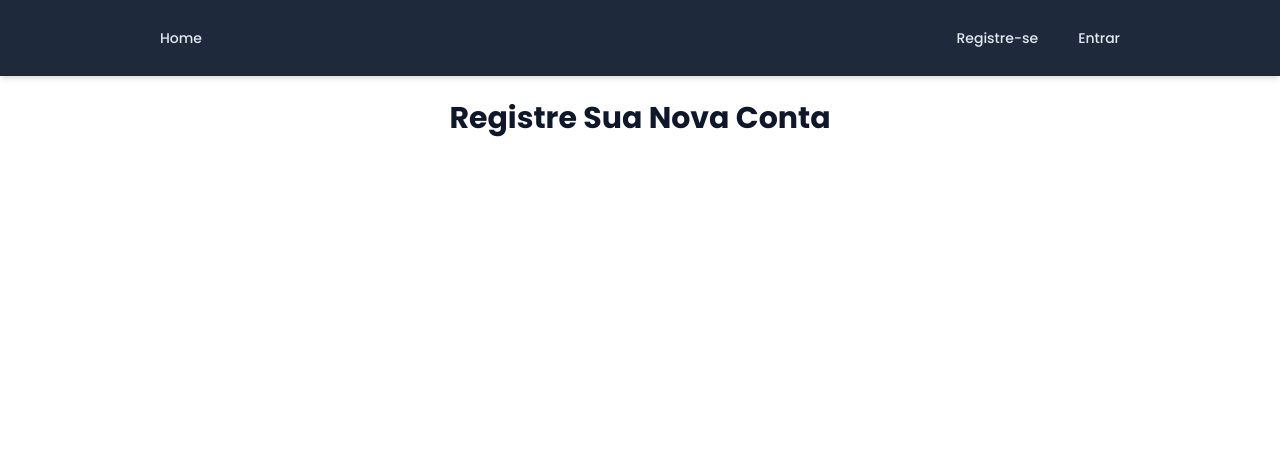
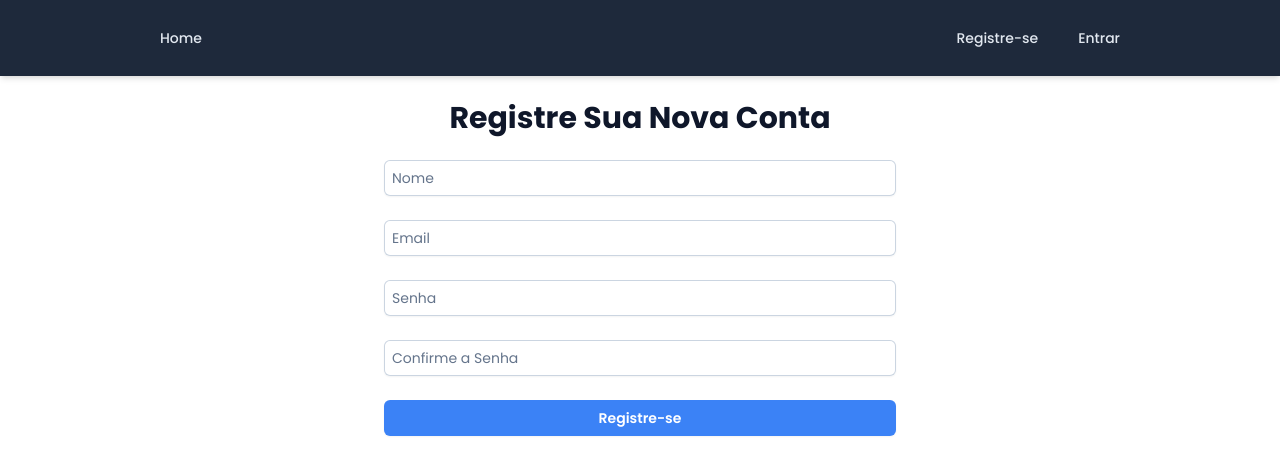
Before and after one commit to Pabloopk/Laravel-estudos-2025, a React (Vite) app in the folder App-FullStack/laravel_react/: page /register in a window 1280 px wide. Shown: the top 474 px of the page. Built offline with nearby package versions, Linux system fonts and the light colour scheme.

Commit message:
adding form to the register

```diff
--- a/App-FullStack/laravel_react/src/Pages/Auth/Register.jsx
+++ b/App-FullStack/laravel_react/src/Pages/Auth/Register.jsx
@@ -1,7 +1,45 @@
+import { useState } from "react";
+
 export default function Register(){
+
+    const [formData, setFormData] = useState({
+        name:  '',
+        email: '',
+        password:'',
+        password_confirmation: '',
+    })
+
+    function handleRegister(e){
+        e.preventDefault()
+
+        console.log(formData);
+    }
+
     return(
         <>
             <h1 className="title">Registre Sua Nova Conta</h1>
+
+            <form onSubmit={handleRegister} className="w-1/2 m-auto space-y-6">
+                <div>
+                    <input type="text" placeholder="Nome" value={formData.name}
+                        onChange={(e) => setFormData({...formData, name: e.target.value})}
+                     />
+                </div>
+                <div>
+                    <input type="text" placeholder="Email" />
+                </div>
+                <div>
+                    <input type="password" placeholder="Senha" />
+                </div>
+                <div>
+                    <input type="password" placeholder="Confirme a Senha" />
+                </div>
+
+               <div className="primary-btn">
+                Registre-se
+               </div>
+
+            </form>
         </>
     );
 }
```
